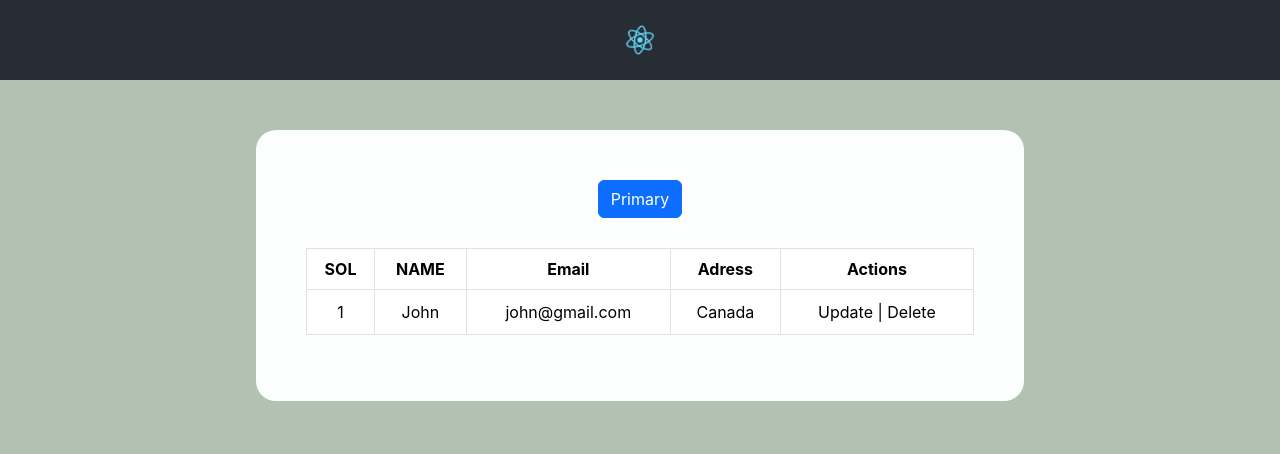
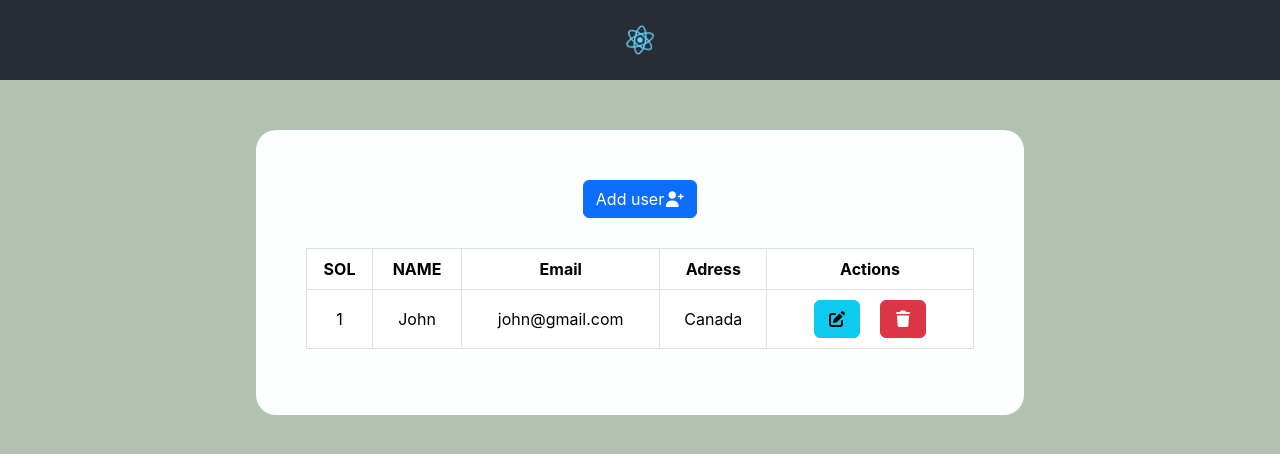
Before and after one commit to SergeyGetman/backend-kanban, a React (Create React App) app in the folder client/: page / in a window 1280 px wide. Shown: the top 454 px of the page. Built offline with nearby package versions, Linux system fonts and the light colour scheme.

Commit message:
add font awesome

```diff
--- a/client/package.json
+++ b/client/package.json
@@ -8,6 +8,7 @@
     "@testing-library/react": "^16.3.2",
     "@testing-library/user-event": "^13.5.0",
     "bootstrap": "^5.3.8",
+    "font-awesome": "^4.7.0",
     "react": "^19.2.8",
     "react-dom": "^19.2.8",
     "react-scripts": "5.0.1",
--- a/client/public/index.html
+++ b/client/public/index.html
@@ -27,6 +27,9 @@
   <script src="https://cdn.jsdelivr.net/npm/bootstrap@5.3.8/dist/js/bootstrap.bundle.min.js"
     integrity="sha384-FKyoEForCGlyvwx9Hj09JcYn3nv7wiPVlz7YYwJrWVcXK/BmnVDxM+D2scQbITxI"
     crossorigin="anonymous"></script>
+  <link rel="stylesheet" href="https://cdnjs.cloudflare.com/ajax/libs/font-awesome/7.3.1/css/all.min.css"
+    integrity="sha512-QeR2VH+lsBE5LSAe1Q5EnTBbe7XTBubt8dG93Y7gidSgdMCr8nVqKcfKAMyN96SV8KDbZVTDXChatu5G2KQGzg=="
+    crossorigin="anonymous" referrerpolicy="no-referrer" />
   <title>Full Stack</title>
 </head>
 
--- a/client/src/getuser/User.tsx
+++ b/client/src/getuser/User.tsx
@@ -4,7 +4,9 @@
 const User = () => {
   return (
     <div className='userTable'>
-       <button type="button" className="btn btn-primary">Primary</button>
+       <button type="button" className="btn btn-primary"> Add user
+        <i className="fa-solid fa-user-plus"></i>
+       </button>
               <table className='table table-bordered'>
                     <thead>
                       <tr>
@@ -21,7 +23,17 @@
                           <td>John</td>
                           <td>john@gmail.com</td>
                           <td>Canada</td>
-                          <td>Update | Delete</td>
+                          <td className='actionsButtons'>
+                            <button type="button" className="btn btn-info">
+                                     <i className="fa-solid fa-pen-to-square"></i>
+                            </button>
+
+                             <button type="button" className="btn btn-danger">
+                                <i className="fa-solid fa-trash" ></i>
+
+                                </button>
+
+                             </td>
                         </tr>
                     </tbody>
               </table>
--- a/client/src/getuser/user.css
+++ b/client/src/getuser/user.css
@@ -21,3 +21,7 @@
     text-align: center;
     vertical-align: middle;
 }
+
+.actionsButtons button {
+    margin: 0 10px ;
+}
```
Also changed, not shown: 1 other file (tests, documents, lock files or other folders).
